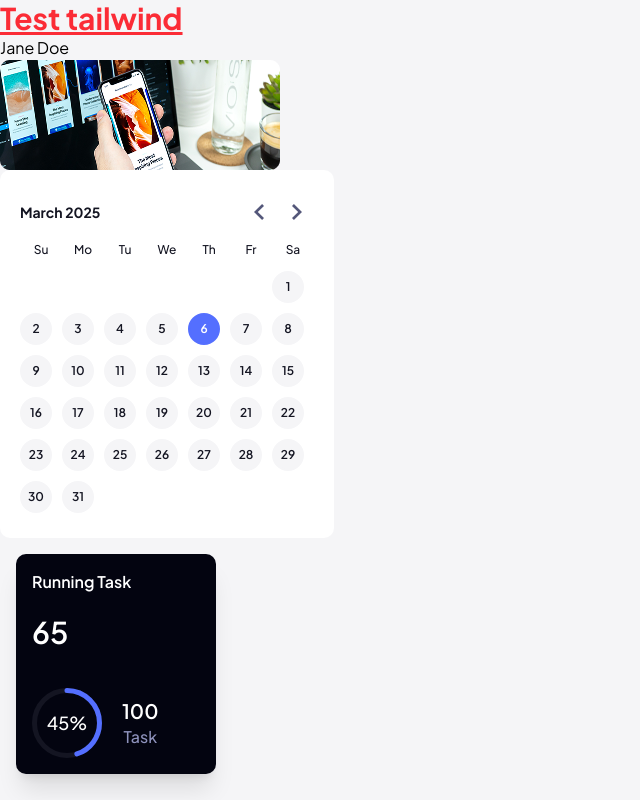
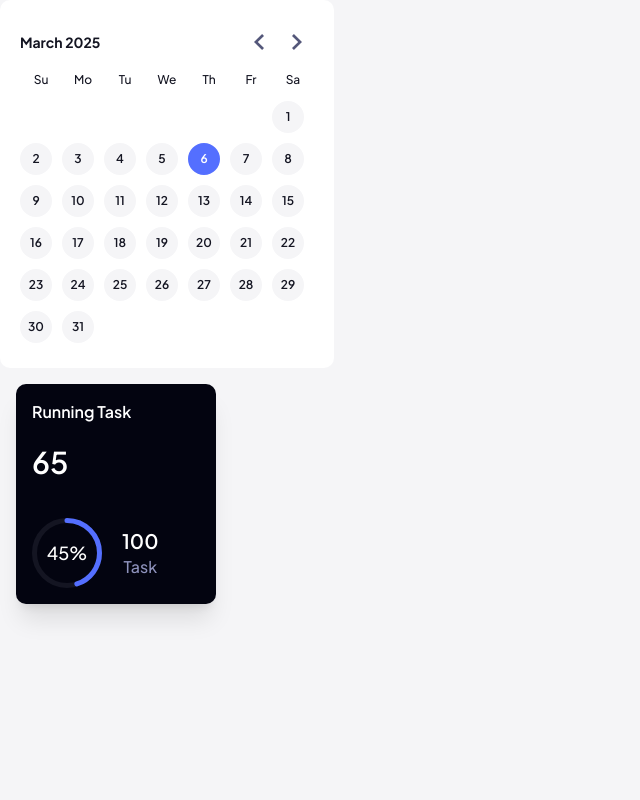
Before and after one commit to Evans-Asiedu/task-management, a React (Vite) app: page / in a window 1280 px wide. Shown: the whole page, without its empty margins (0-640 px from the left). Built offline with nearby package versions, Linux system fonts and the light colour scheme.

Commit message:
Update App component and the package version for "react-day-picker"

```diff
--- a/package.json
+++ b/package.json
@@ -13,7 +13,7 @@
     "@tailwindcss/vite": "^4.0.10",
     "font-awesome": "^4.7.0",
     "react": "^19.0.0",
-    "react-day-picker": "^9.5.1",
+    "react-day-picker": "^9.6.1",
     "react-dom": "^19.0.0"
   },
   "devDependencies": {
--- a/src/App.jsx
+++ b/src/App.jsx
@@ -5,11 +5,6 @@ import { Calendar } from "./components/Calendar";
 function App() {
   return (
     <>
-      <h1 className="text-3xl font-bold underline text-red-500 font-jakarta">
-        Test tailwind
-      </h1>
-      {data.loggedInUser.name}
-      <img src={data.tasks[0].imageUrl} alt="" />
       <Calendar />
       <RunningTask />
     </>
--- a/src/components/Calendar.jsx
+++ b/src/components/Calendar.jsx
@@ -1,5 +1,6 @@
 import { useState } from "react";
 import { DayPicker, getDefaultClassNames } from "react-day-picker";
+
 
 export function Calendar() {
   const [selected, setSelected] = useState(Date.now());
```
Also changed, not shown: 1 other file (tests, documents, lock files or other folders).
